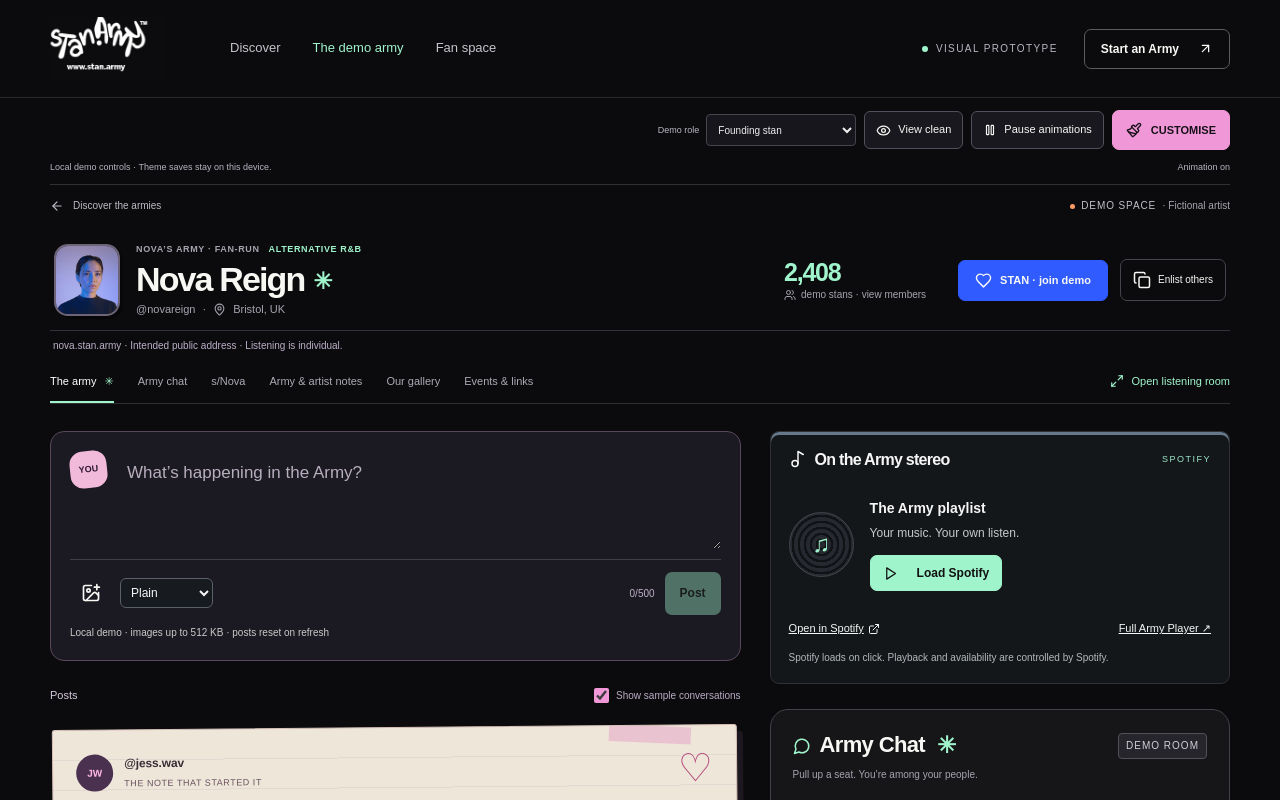
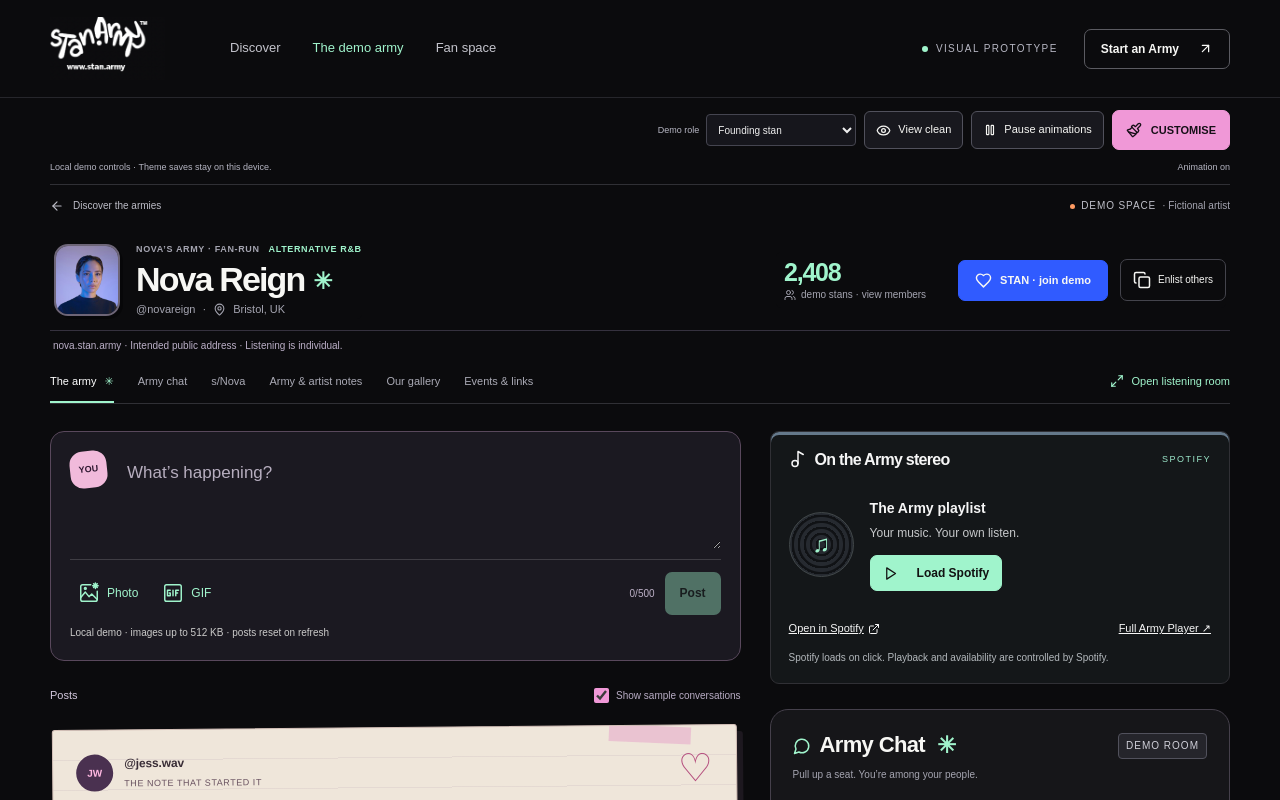
Before and after one commit to thelovefactory/stan-army, a Next.js app: page /armies/nova in a window 1280 px wide. Shown: the top 800 px of the page. Built offline with nearby package versions, Linux system fonts and the light colour scheme.

Commit message:
Simplify posting with familiar controls and original Stan Army icons

```diff
--- a/scripts/check-army-community.mjs
+++ b/scripts/check-army-community.mjs
@@ -51,10 +51,19 @@ import assert from "node:assert/strict";
     await page.locator(".fan-note-list .fan-note").first().innerText(),
     /Browser check/,
   );
+  assert.equal(await page.locator(".simple-composer select").count(), 0);
+  const photoPicker = page.waitForEvent("filechooser");
   await page
-    .locator("input[type=file]")
-    .first()
-    .setInputFiles(path.join(process.cwd(), "public/images/room.jpg"));
+    .getByRole("button", { name: "Attach a photo", exact: true })
+    .click();
+  const photoChooser = await photoPicker;
+  assert.equal(
+    await photoChooser.element().getAttribute("accept"),
+    "image/jpeg,image/png,image/webp",
+  );
+  await photoChooser.setFiles(
+    path.join(process.cwd(), "public/images/room.jpg"),
+  );
   await page.locator(".attachment-preview img").waitFor();
   await page.getByRole("button", { name: "Post", exact: true }).click();
   assert.equal(
@@ -65,6 +74,11 @@ import assert from "node:assert/strict";
       .count(),
     1,
   );
+  const gifPicker = page.waitForEvent("filechooser");
+  await page.getByRole("button", { name: "Attach a GIF", exact: true }).click();
+  const gifChooser = await gifPicker;
+  assert.equal(await gifChooser.element().getAttribute("accept"), "image/gif");
+  await gifChooser.setFiles([]);
   await page.getByRole("button", { name: "Start a discussion" }).click();
   await page
     .getByLabel("Title", { exact: true })
@@ -140,6 +154,13 @@ import assert from "node:assert/strict";
     fullPage: true,
     caret: "initial",
   });
+  await page.setViewportSize({ width: 320, height: 740 });
+  assert.ok(
+    await page.evaluate(
+      () => document.documentElement.scrollWidth <= innerWidth,
+    ),
+    "320px overflow",
+  );
   assert.deepEqual(errors, []);
   console.log(
     "PASS: desktop/mobile layout, no overflow, members + Escape, text/image posts, new thread, voting, replies, sorting, Spotify consent/unload, refresh reset; no page errors.",
--- a/src/app/living.css
+++ b/src/app/living.css
@@ -2661,15 +2661,25 @@
   color: inherit;
   border: 0;
 }
-.composer-tools select {
-  background: #171b20;
-  color: #f5f5f5;
-  border: 1px solid #596067;
-  padding: 6px;
-  border-radius: 6px;
+.simple-composer .composer-actions .composer-attach {
+  display: inline-flex;
+  align-items: center;
+  gap: 7px;
+  min-height: 40px;
+  padding: 8px;
+  border-radius: 8px;
+  border: 0;
+  background: transparent;
+  color: #a0f4cc;
   font-size: 12px;
-  max-width: 125px;
-}
+}
+.simple-composer .composer-actions .composer-attach:hover {
+  background: #ffffff12;
+}
+.simple-composer .composer-actions .composer-attach:disabled {
+  opacity: 0.5;
+}
+
 .composer-local-note {
   display: block;
   font-size: 10px;
--- a/src/components/living-fan-space.tsx
+++ b/src/components/living-fan-space.tsx
@@ -2,24 +2,18 @@
 import Image from "next/image";
 import Link from "next/link";
 import { useRef, useState } from "react";
-import { ArrowUpRight, Heart, MessageCircle, ImagePlus, X } from "lucide-react";
-import {
-  FanNote,
-  fanNotes,
-  NoteStyle,
-  orbitFans,
-  validateMark,
-} from "@/lib/fan-space";
+import { ArrowUpRight, Heart, MessageCircle, X } from "lucide-react";
+import { FanNote, fanNotes, orbitFans, validateMark } from "@/lib/fan-space";
 import { useDemo } from "./demo-provider";
 import { useProfileTheme } from "./profile-theme";
 import { readImage } from "@/lib/image-upload";
 import type { ThemeAsset } from "@/lib/theme";
+import { StanPhotoIcon, StanGifIcon } from "./stan-icons";
 import { MemoryVisual } from "./memory-visual";
 export function LivingFanSpace({ armyId }: { armyId: string }) {
   const { notes, leaveMark } = useDemo();
   const { clean, animationsEnabled } = useProfileTheme();
   const [draft, setDraft] = useState(""),
-    [style, setStyle] = useState<NoteStyle>("note"),
     [notice, setNotice] = useState(""),
     [examples, setExamples] = useState(true);
   const [attachment, setAttachment] = useState<ThemeAsset>();
@@ -37,7 +31,7 @@ export function LivingFanSpace({ armyId }: { armyId: string }) {
       setNotice(issue);
       return;
     }
-    leaveMark(armyId, draft, style, attachment);
+    leaveMark(armyId, draft, "note", attachment);
     setAttachment(undefined);
     setDraft("");
     setNotice("Posted locally · stays until refresh.");
@@ -68,7 +62,7 @@ export function LivingFanSpace({ armyId }: { armyId: string }) {
             }}
             maxLength={500}
             rows={3}
-            placeholder="What’s happening in the Army?"
+            placeholder="What’s happening?"
           />
         </div>
         {attachment && (
@@ -98,12 +92,35 @@ export function LivingFanSpace({ armyId }: { armyId: string }) {
           <div className="composer-tools">
             <button
               type="button"
-              className="icon-button"
-              aria-label="Attach an image or GIF"
+              className="composer-attach"
+              aria-label="Attach a photo"
+              title="Attach a photo"
               disabled={uploading}
-              onClick={() => fileInput.current?.click()}
+              onClick={() => {
+                if (fileInput.current) {
+                  fileInput.current.accept = "image/jpeg,image/png,image/webp";
+                  fileInput.current.click();
+                }
+              }}
             >
-              <ImagePlus size={20} />
+              <StanPhotoIcon />
+              <span>Photo</span>
+            </button>
+            <button
+              type="button"
+              className="composer-attach"
+              aria-label="Attach a GIF"
+              title="Attach a GIF"
+              disabled={uploading}
+              onClick={() => {
+                if (fileInput.current) {
+                  fileInput.current.accept = "image/gif";
+                  fileInput.current.click();
+                }
+              }}
+            >
+              <StanGifIcon />
+              <span>GIF</span>
             </button>
             <input
               ref={fileInput}
@@ -130,18 +147,6 @@ export function LivingFanSpace({ armyId }: { armyId: string }) {
                 }
               }}
             />
-            <label className="sr-only" htmlFor="post-style">
-              Post style
-            </label>
-            <select
-              id="post-style"
-              value={style}
-              onChange={(e) => setStyle(e.target.value as NoteStyle)}
-            >
-              <option value="note">Plain</option>
-              <option value="scrapbook">Notebook</option>
-              <option value="afterhours">After hours</option>
-            </select>
           </div>
           <span>{draft.length}/500</span>
           <button
@@ -161,7 +166,7 @@ export function LivingFanSpace({ armyId }: { armyId: string }) {
         </small>
       </form>
       <div className="feed-controls">
-        <p>{local.length ? `${local.length} of your marks · ` : ""}Posts</p>
+        <p>{local.length ? `${local.length} of your posts · ` : ""}Posts</p>
         <label>
           <input
             type="checkbox"
--- /dev/null
+++ b/src/components/stan-icons.tsx
@@ -0,0 +1,42 @@
+import type { SVGProps } from "react";
+
+// Original Stan Army UI drawings. Familiar silhouettes with a small star detail.
+// The labelled control supplies the accessible name; its icon is decorative.
+type IconProps = SVGProps<SVGSVGElement> & { size?: number };
+function Frame({ size = 22, children, ...props }: IconProps) {
+  return (
+    <svg
+      width={size}
+      height={size}
+      viewBox="0 0 24 24"
+      fill="none"
+      stroke="currentColor"
+      strokeWidth={1.6}
+      strokeLinecap="round"
+      strokeLinejoin="round"
+      {...props}
+      aria-hidden="true"
+      focusable="false"
+    >
+      {children}
+    </svg>
+  );
+}
+export function StanPhotoIcon(props: IconProps) {
+  return (
+    <Frame {...props}>
+      <path d="M14 3H5a2 2 0 0 0-2 2v14a2 2 0 0 0 2 2h14a2 2 0 0 0 2-2v-9" />
+      <path d="m3 17 5-6 4 5 3-3 6 6" />
+      <circle cx="8" cy="7" r="1" />
+      <path d="M19 1v6m-3-3h6m-5-2 4 4m0-4-4 4" />
+    </Frame>
+  );
+}
+export function StanGifIcon(props: IconProps) {
+  return (
+    <Frame {...props}>
+      <path d="M19 3H5a2 2 0 0 0-2 2v14a2 2 0 0 0 2 2h14a2 2 0 0 0 2-2V5a2 2 0 0 0-2-2Z" />
+      <path d="M9 9H6v6h3v-3H8m4-3v6m3 0V9h3m-3 3h2" />
+    </Frame>
+  );
+}
```
Also changed, not shown: 5 other files (tests, documents, lock files or other folders).
